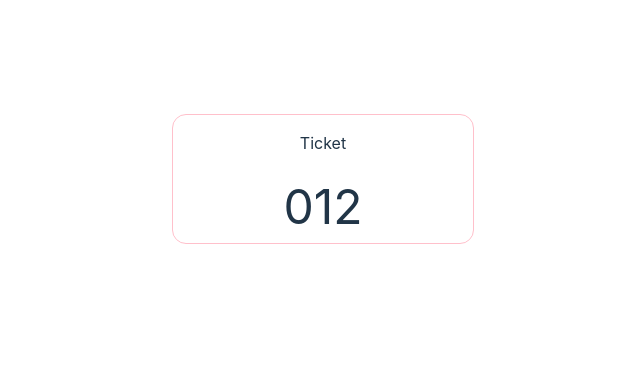
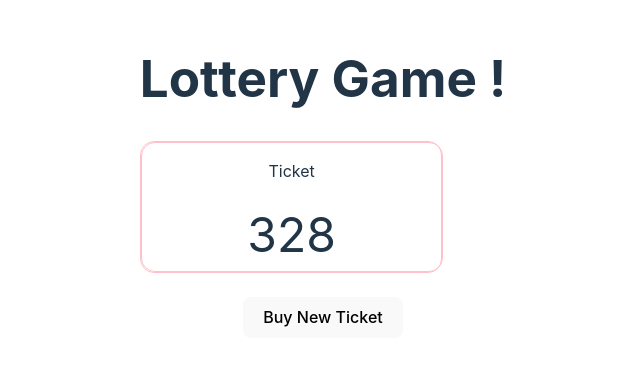
Before and after one commit to itsathefak/lottery-game-react, a React (Vite) app in the folder lottery-game-react/: page / in a window 1280 px wide. Shown: the part 214-580 px from the top of the page, without its empty margins (317-957 px from the left). Built offline with nearby package versions, Linux system fonts and the light colour scheme.

Commit message:
Lottery Game Done

```diff
--- a/lottery-game-react/src/App.jsx
+++ b/lottery-game-react/src/App.jsx
@@ -1,13 +1,12 @@
 import './App.css'
 import Lottery from "./lottery.jsx"
-import Ticket from "./Ticket.jsx"
 
 
 function App() {
 
   return (
 <>
-<Ticket ticket = {[0,1,2]}/>
+<Lottery n={3} winningSum={15}/>
 </>
   )
 }
--- a/lottery-game-react/src/Ticket.css
+++ b/lottery-game-react/src/Ticket.css
@@ -2,5 +2,4 @@
     border: 1px solid pink;
     border-radius: 14px;
     width: 300px;
-    margin-bottom: 15px;
 }
--- a/lottery-game-react/src/lottery.css
+++ /dev/null
@@ -1,4 +0,0 @@
-.ticket {
-    border: 1px solid pink;
-    border-radius: 14px;
-}
--- a/lottery-game-react/src/lottery.jsx
+++ b/lottery-game-react/src/lottery.jsx
@@ -1,22 +1,20 @@
 import { useState } from "react"
-import "./lottery.css"
 import { genTicket , sum} from "./helper.js";
+import Ticket from "./Ticket.jsx";
 
-export default function Lottery(){
-    let [ticket , setTicket] = useState(genTicket(3));
-    let isWinning = sum(ticket) === 15;
+export default function Lottery({n=3, winningSum=15}){
+    let [ticket , setTicket] = useState(genTicket(n));
+    let isWinning = sum(ticket) === winningSum;
 
     let buyTicket = ()=>{
-        setTicket(genTicket(3));
+        setTicket(genTicket(n));
     }
 
     return(
         <div>
             <h1>Lottery Game !</h1>
             <div className="ticket">
-                <span>{ticket[0]}</span>
-                <span>{ticket[1]}</span>
-                <span>{ticket[2]}</span>
+                <Ticket ticket={ticket}/>
             </div>
             <br />
             <button onClick={buyTicket}>Buy New Ticket</button>
```
